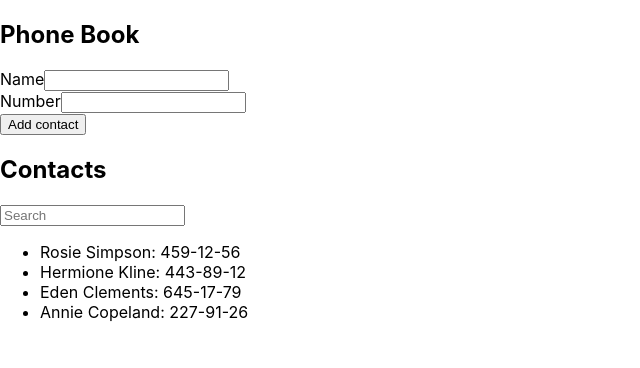
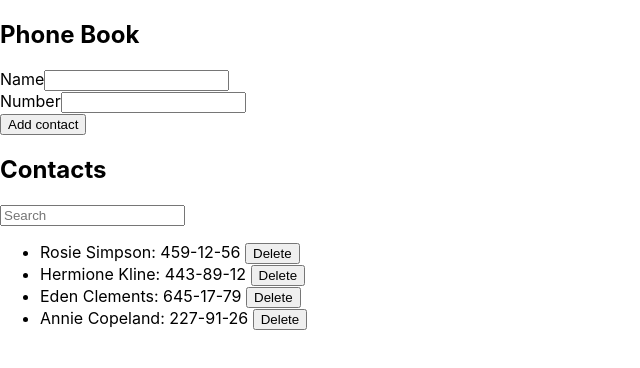
Before and after one commit to dmstepanuik/goit-react-hw-02-phonebook, a React (Create React App) app: page / in a window 1280 px wide. Shown: the top 368 px of the page, without its empty margins (0-640 px from the left). Built offline with nearby package versions, Linux system fonts and the light colour scheme.

Commit message:
task 6 complete

```diff
--- a/src/components/App.jsx
+++ b/src/components/App.jsx
@@ -28,13 +28,22 @@ export class App extends Component {
   };
 
   addContact = contact => {
+    if (this.state.contacts.some(it => it.name === contact.name)) {
+      alert(`${contact.name} is alredy in contacts`);
+
+      return;
+    }
     contact.id = nanoid(4);
     this.setState({ contacts: [...this.state.contacts, contact] });
   };
 
+  deleteContact = id => {
+    this.setState({ contacts: this.state.contacts.filter(it => it.id !== id) });
+  };
+
   render() {
     const { filter, contacts } = this.state;
-    const { addContact, onChangeFilter } = this;
+    const { addContact, onChangeFilter, deleteContact } = this;
     const filteredContacts = this.getFilteredContacts();
 
     return (
@@ -45,7 +54,10 @@ export class App extends Component {
 
         <Section title="Contacts">
           <SearchForm value={filter} onChangeValue={onChangeFilter} />
-          <ContactList contacts={filteredContacts} />
+          <ContactList
+            contacts={filteredContacts}
+            deleteContact={deleteContact}
+          />
         </Section>
       </div>
     );
--- a/src/components/ContactList/ContactItem/ContactItem.jsx
+++ b/src/components/ContactList/ContactItem/ContactItem.jsx
@@ -1,7 +1,7 @@
-export default function ContactItem({ name, number }) {
+export default function ContactItem({ id, name, number, onDelete }) {
   return (
     <li>
-      {name}: {number}
+      {name}: {number} <button onClick={() => onDelete(id)}>Delete</button>
     </li>
   );
 }
--- a/src/components/ContactList/ContactList.jsx
+++ b/src/components/ContactList/ContactList.jsx
@@ -1,10 +1,16 @@
 import ContactItem from './ContactItem/ContactItem';
 
-export default function ContactList({ contacts }) {
+export default function ContactList({ contacts, deleteContact }) {
   return (
     <ul>
       {contacts.map(({ name, id, number }) => (
-        <ContactItem key={id} name={name} number={number} />
+        <ContactItem
+          key={id}
+          id={id}
+          name={name}
+          number={number}
+          onDelete={deleteContact}
+        />
       ))}
     </ul>
   );
--- a/src/components/Form/Form.jsx
+++ b/src/components/Form/Form.jsx
@@ -1,12 +1,14 @@
 export default function Form({ getValue }) {
   const onSubmit = e => {
     e.preventDefault();
+    const form = e.target;
     const contact = {
-      name: e.target.elements.name.value,
-      number: e.target.elements.number.value,
+      name: form.elements.name.value,
+      number: form.elements.number.value,
     };
 
     getValue(contact);
+    form.reset();
   };
   return (
     <form onSubmit={onSubmit}>
```
